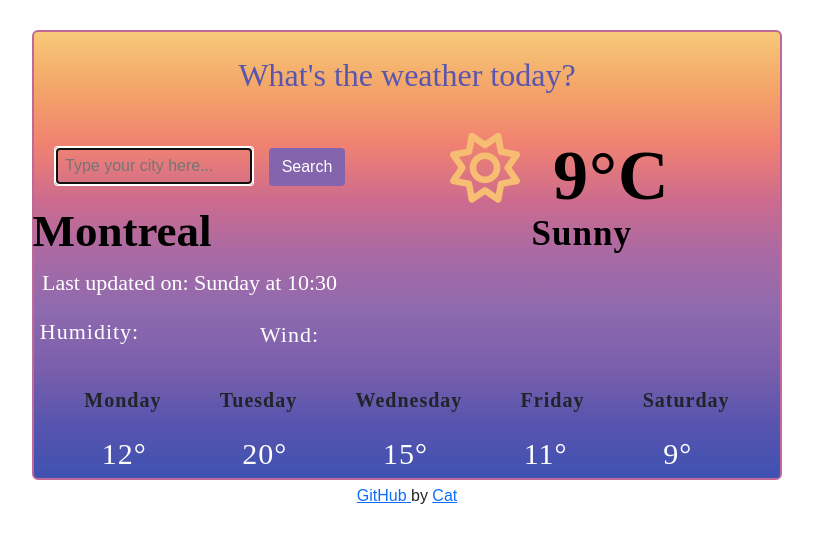
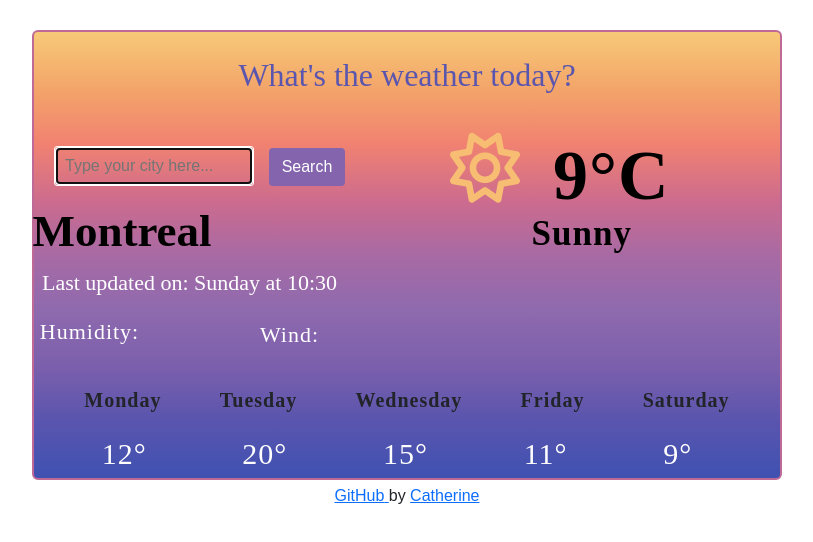
Before and after one commit to CatLouise3/weather-react, a React (Create React App) app: page / in a window 1280 px wide. Shown: the top 542 px of the page, without its empty margins (233-1046 px from the left). Built offline with nearby package versions, Linux system fonts and the light colour scheme; a web font is replaced by a local one.

Commit message:
added Git

```diff
--- a/src/App.js
+++ b/src/App.js
@@ -6,6 +6,8 @@ import Search from "./Search";
 import City from "./City";
 import Weather from "./Weather";
 import Forecast from "./Forecast";
+import Git from "./Git";
+
 export default function App() {
   return (
     <div className="App">
@@ -14,25 +16,7 @@ export default function App() {
       <City city="Montreal" />
       <Weather temperature={9} />
       <Forecast />
-      <a
-        href="https://github.com/CatLouise3/weather-react"
-        class="git"
-        target="_blank"
-        rel="noreferrer"
-      >
-        {" "}
-        GitHub{" "}
-      </a>{" "}
-      by{" "}
-      <a
-        href="https://www.linkedin.com/in/catherine-mcfee-b96899126/"
-        class="linkedIn"
-        target="_blank"
-        rel="noreferrer"
-      >
-        {" "}
-        Cat
-      </a>
+      <Git />
     </div>
   );
 }
--- /dev/null
+++ b/src/Git.js
@@ -0,0 +1,27 @@
+import React from "react";
+
+export default function GitLink() {
+  return (
+    <div>
+      <a
+        href="https://github.com/CatLouise3/weather-react"
+        class="git"
+        target="_blank"
+        rel="noreferrer"
+      >
+        {" "}
+        GitHub{" "}
+      </a>{" "}
+      by{" "}
+      <a
+        href="https://www.linkedin.com/in/catherine-mcfee-b96899126/"
+        class="linkedIn"
+        target="_blank"
+        rel="noreferrer"
+      >
+        {" "}
+        Catherine
+      </a>
+    </div>
+  );
+}
```
